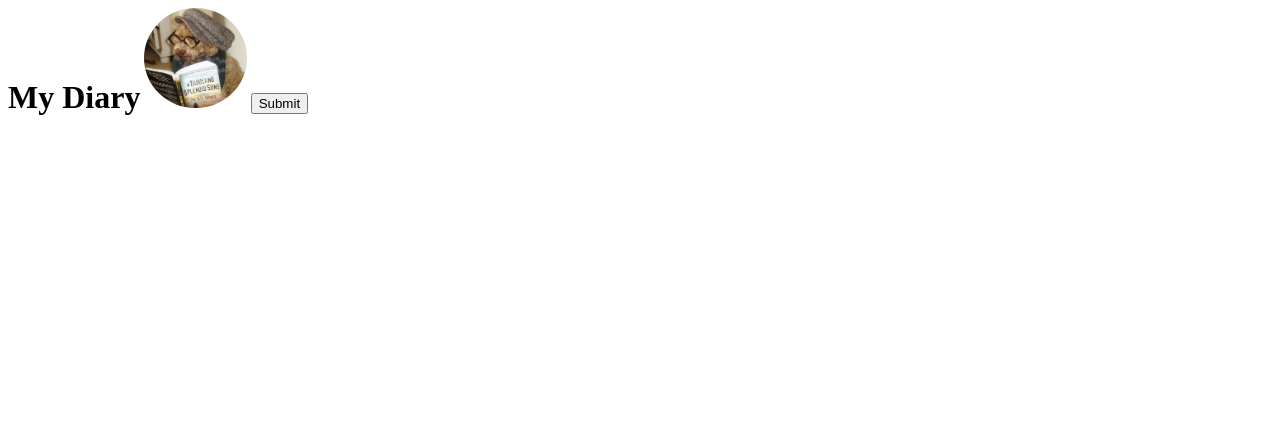
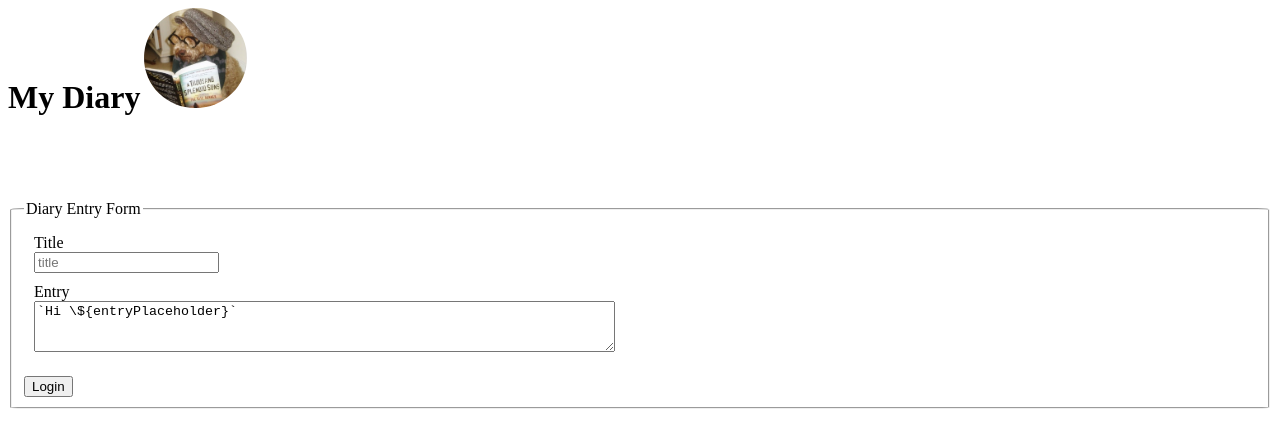
Before and after one commit to Brazenbillygoat/myDogDiary, a plain HTML site: page views/index.html in a window 1280 px wide. Drawn offline with Linux system fonts and the light colour scheme.

Commit message:
Added submit form

```diff
--- a/css/styles.css
+++ b/css/styles.css
@@ -1,6 +1,20 @@
 
-.header-container {
-    background-color: grey;
+fieldset {
+    border-radius: 1%;
+}
+
+.btn-primary {
+    margin-top: 10px;
+}
+
+.diary-title {
+    display: block;
+    margin: 10px;
+}
+
+.diary-entry {
+    display: block;
+    margin: 10px;
 }
 
 .header-title {
@@ -14,5 +28,5 @@
 }
 
 .header-form {
-    display: inline-block;
+    display: block;
 }
--- /dev/null
+++ b/js/app.js
@@ -0,0 +1,2 @@
+const entryPlaceholder = "Take as little or as much space as you need"
+console.log('hello')
--- a/views/index.html
+++ b/views/index.html
@@ -1,23 +1,39 @@
 <!DOCTYPE html>
 <html lang="en">
+
 <head>
   <meta charset="UTF-8">
   <meta name="viewport" content="width=device-width, initial-scale=1.0">
   <link rel="stylesheet" href="../css/styles.css">
   <title>Dog Diary</title>
 </head>
+
 <body>
-    <div class="header-contaner">
+
+  <div class="header-container">
     <h1 class="header-title">My Diary</h1>
     <img class="header-img" src="../Images/studiousdog.jpg" alt="Picture of a dog.">
+
     <form class="header-form">
-            <input type="submit">
-            <!-- <button>
+      <fieldset>
+        <legend>Diary Entry Form</legend>
+        <label class="diary-title">
+          Title
+          <br>
+          <input type="text" placeholder="title">
+        </label>
+        <label class="diary-entry">
+          Entry
+          <br>
+          <textarea name="yourMessage" rows="3" cols="70" placeholder=`\${entryPlaceholder}`>`Hi \${entryPlaceholder}`</textarea>
+        </label>
 
-            </button> -->
+        <button class="btn-primary">Login</button>
+      </fieldset>
     </form>
 
   </div>
+  <script type="text/javascript" src="../js/app.js"></script>
+</body>
 
-</body>
 </html>
```
Lines whose indentation alone changed are shown as unchanged.
